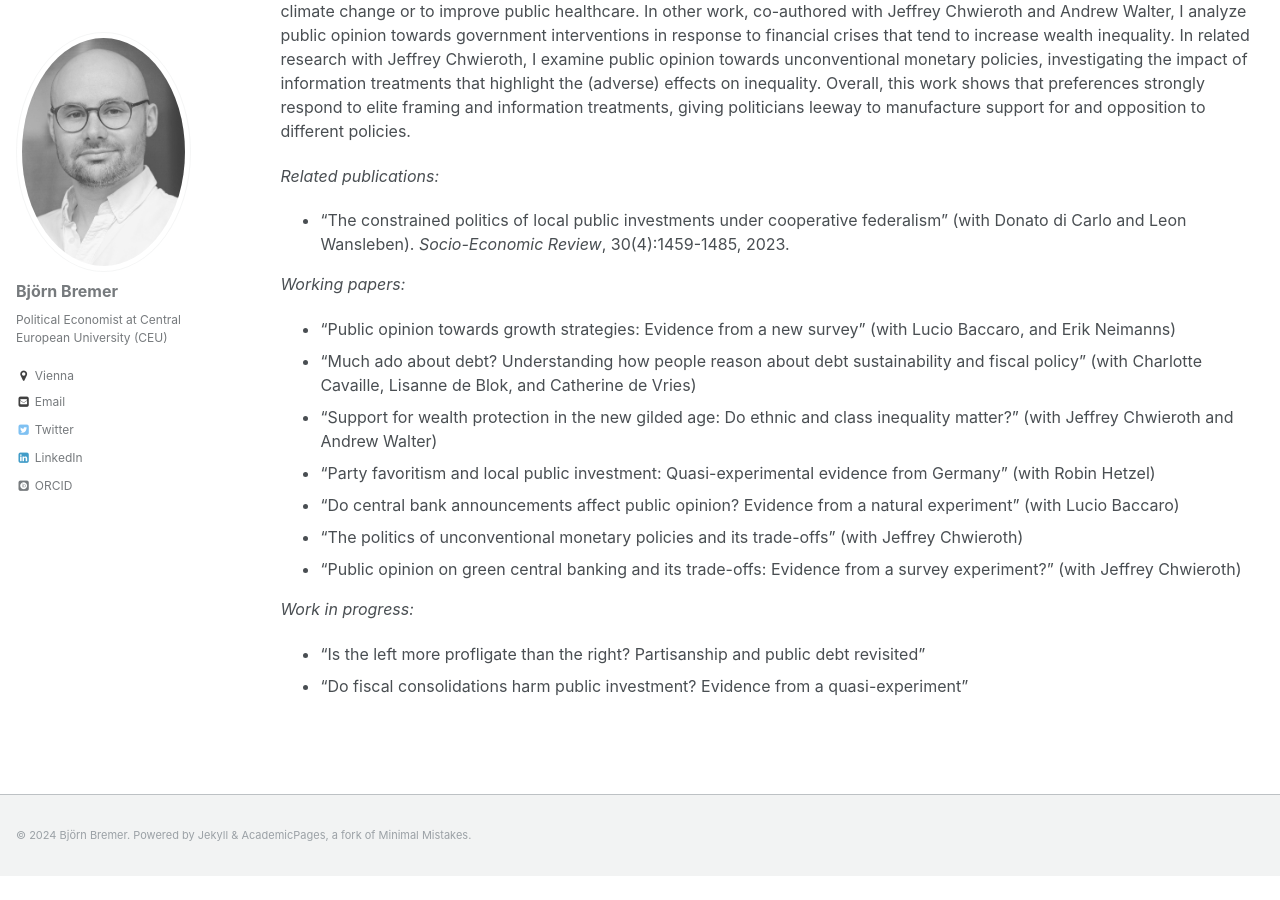
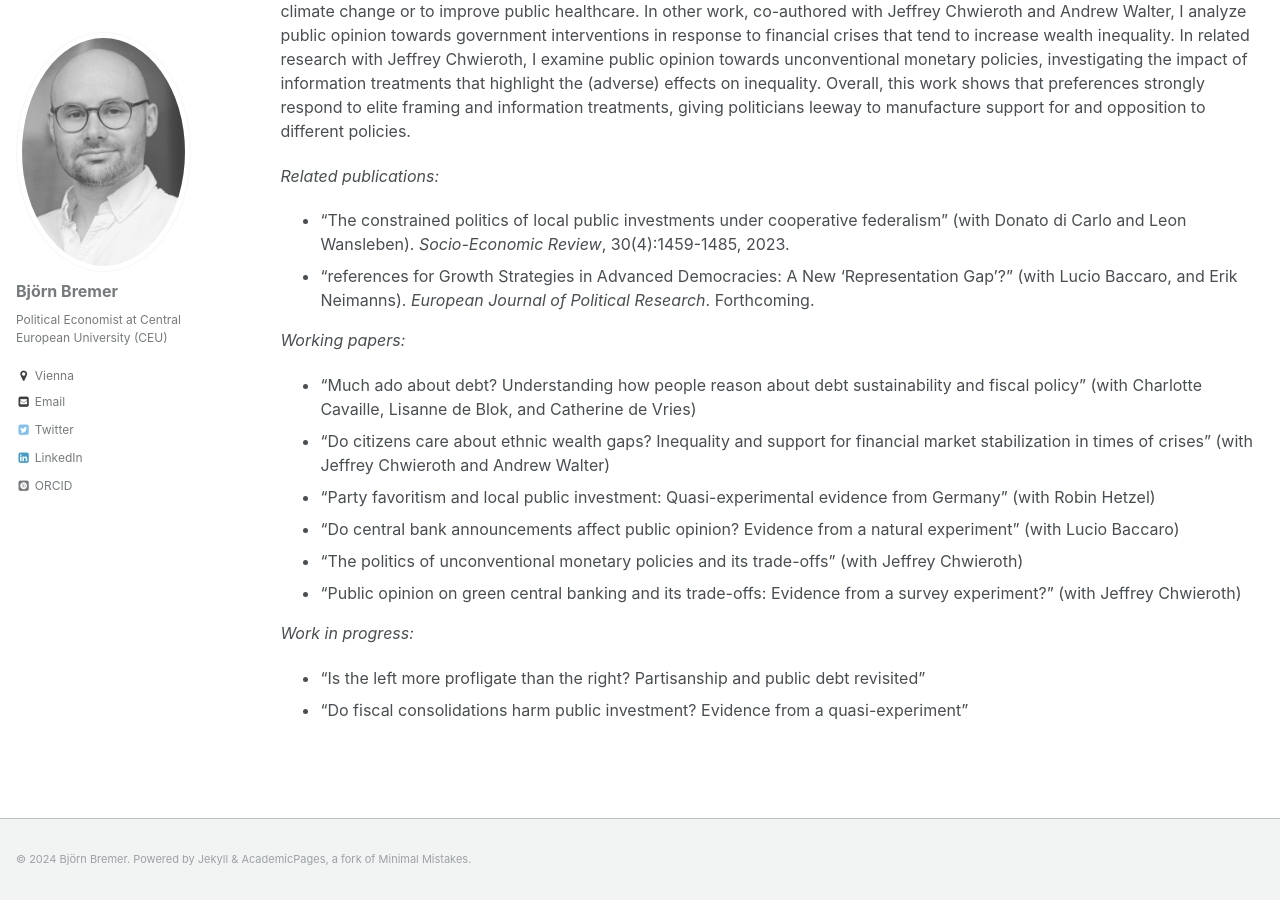
Before and after one commit to bjoernbremer/bjoernbremer.github.io, a Jekyll site: the page built from _projects/4_politics_macroeconomics.md, in a window 1280 px wide and 900 px high, scrolled down 545 px. Built offline with Jekyll 4.4.1, drawn with Linux system fonts in a browser that asks for light colours; some web fonts are replaced; before the commit the page ends 1421 px from its top, so only the background shows below that.

Commit message:
Update 4_politics_macroeconomics.md

```diff
--- a/_projects/4_politics_macroeconomics.md
+++ b/_projects/4_politics_macroeconomics.md
@@ -13,18 +13,17 @@ A large focus of these projects is to examine the relationship between macroecon
 *Related publications:*
 
 * ["The constrained politics of local public investments under cooperative federalism"](https://doi.org/10.1093/ser/mwac026) (with [Donato di Carlo](https://www.mpifg.de/person/110112/753645) and [Leon Wansleben](https://www.mpifg.de/person/wansleben-leon/576460)). *Socio-Economic Review*,  30(4):1459-1485, 2023.
+* "references for Growth Strategies in Advanced Democracies: A New 'Representation Gap'?" (with [Lucio Baccaro](http://www.mpifg.de/people/lb/index_en.asp), and [Erik Neimanns](https://www.mpifg.de/forschung/wissdetails_en.asp?MitarbID=885)). *European Journal of Political Research*. Forthcoming.
 
 *Working papers:*
 
-* "Public opinion towards growth strategies: Evidence from  a new survey" (with [Lucio Baccaro](http://www.mpifg.de/people/lb/index_en.asp), and [Erik Neimanns](https://www.mpifg.de/forschung/wissdetails_en.asp?MitarbID=885))
 * "Much ado about debt? Understanding how people reason about debt sustainability and fiscal policy" (with [Charlotte Cavaille](https://charlottecavaille.wordpress.com/), [Lisanne de Blok](https://lisannedeblok.com/), and [Catherine de Vries](https://www.catherinedevries.eu/))
-* "Support for wealth protection in the new gilded age: Do ethnic and class inequality matter?" (with [Jeffrey Chwieroth](http://personal.lse.ac.uk/chwierot/) and [Andrew Walter](https://findanexpert.unimelb.edu.au/profile/195100-andrew-walter))
+* "Do citizens care about ethnic wealth gaps? Inequality and support for financial market stabilization in times of crises" (with [Jeffrey Chwieroth](http://personal.lse.ac.uk/chwierot/) and [Andrew Walter](https://findanexpert.unimelb.edu.au/profile/195100-andrew-walter))
 * "Party favoritism and local public investment: Quasi-experimental evidence from Germany" (with Robin Hetzel)
 * "Do central bank announcements affect public opinion? Evidence from a natural experiment" (with [Lucio Baccaro](http://www.mpifg.de/people/lb/index_en.asp))
 * "The politics of unconventional monetary policies and its trade-offs" (with [Jeffrey Chwieroth](http://personal.lse.ac.uk/chwierot/))
 * "Public opinion on green central banking and its trade-offs: Evidence from a survey experiment?" (with [Jeffrey Chwieroth](http://personal.lse.ac.uk/chwierot/))
 
-
 *Work in progress:*
 
 * "Is the left more profligate than the right? Partisanship and public debt revisited"
```
